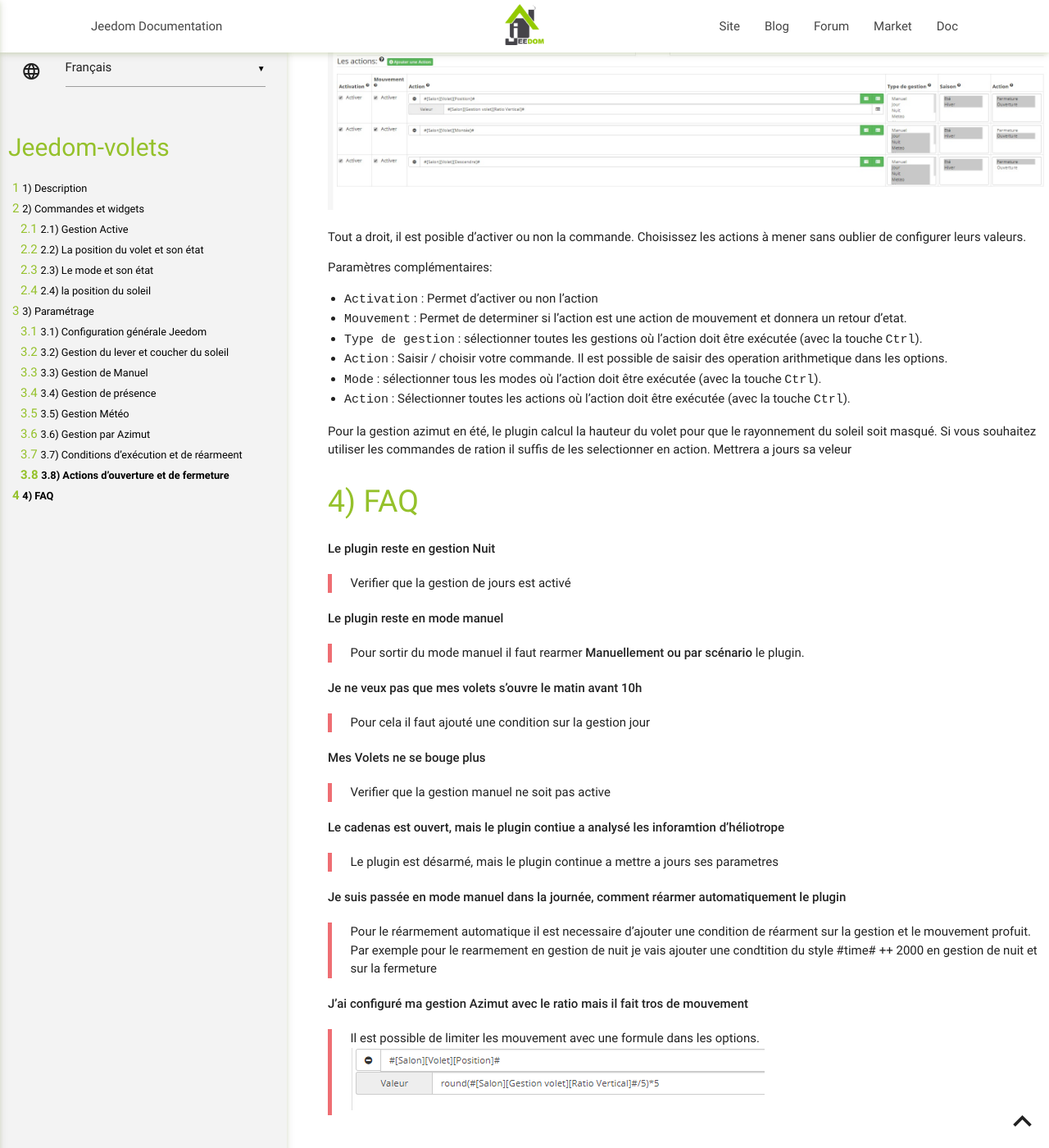
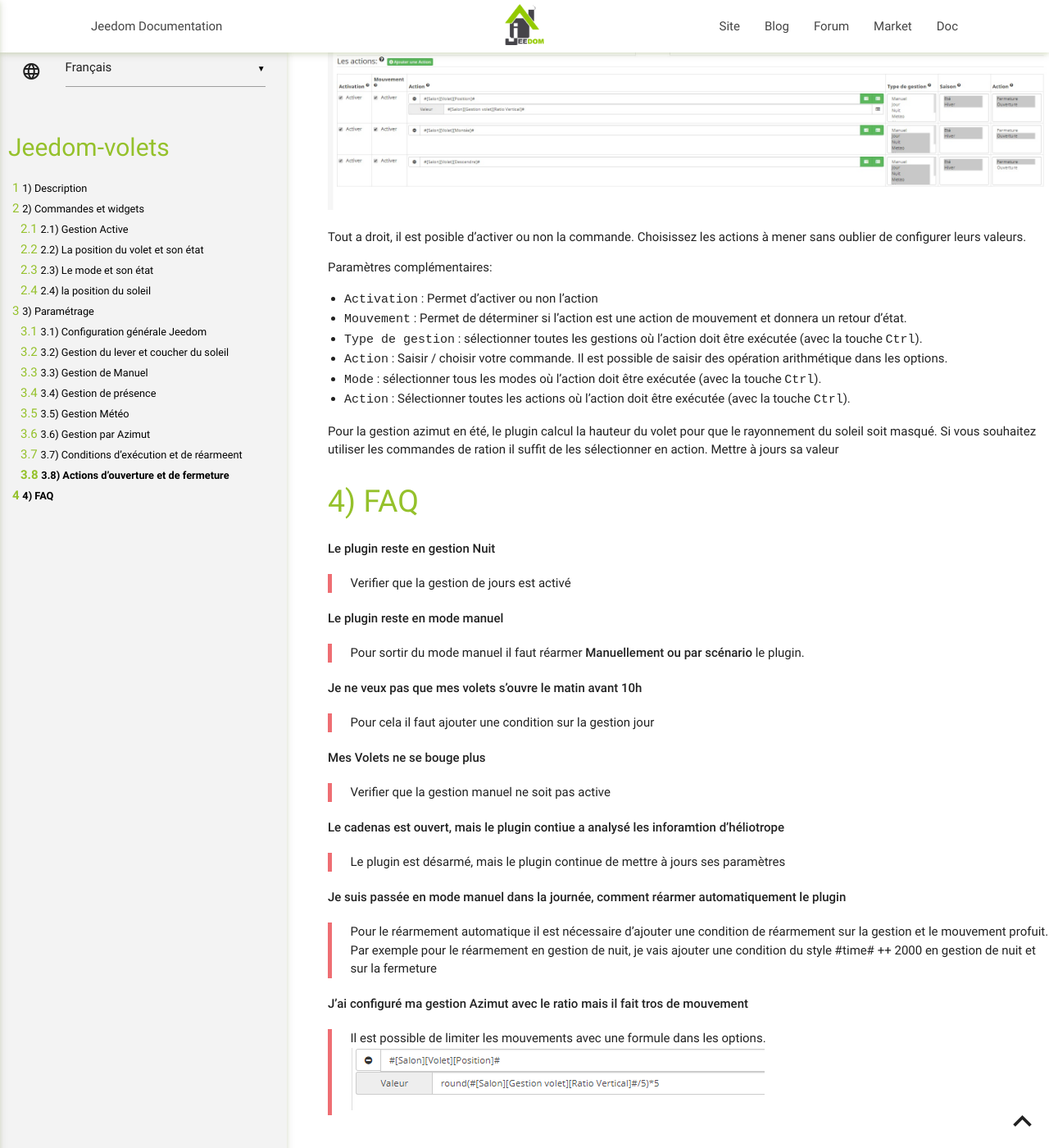
Before and after one commit to ndy913/Jeedom-Volets, a Jekyll site: the page built from docs/fr_FR/index.md, in a window 1280 px wide and 1400 px high, scrolled down 8465 px. Shown: the whole window at 82% size. Built offline with Jekyll 4.4.1, drawn with Linux system fonts in a browser that asks for light colours; our own code applies the rules of GitHub Pages for plain Markdown files; some of the changed text lies outside the part shown.

Commit message:
Update index.md
Corrections Orthographe

```diff
--- a/docs/fr_FR/index.md
+++ b/docs/fr_FR/index.md
@@ -19,12 +19,12 @@ Pour chaque équipement, le plugin va créer des commandes.
 
 * `Activer` / `Désactiver` => `Etat activation` : Permet de gere l'armement du plugin par une voie externe (scénario, plugins, ...)
 * `Etat du volet`: Etat determinant si le volet doit etre ouvert ou fermer
-* `Position du volet`: Mise a jousr de l'etat
-* `Position du soleil` : Determine si le soleil est dans la fenetre ou non
+* `Position du volet`: Mise a jour de l'état
+* `Position du soleil` : Détermine si le soleil est dans la fenêtre ou non
 * `Ratio Horizontal` : Estimation par le plugin du ratio d'ouverture Horizontal
 * `Ratio Vertical` : Estimation par le plugin du ratio d'ouverture Vertical
 * `Mode` : Determine dans quel Mode (Saison) fonctionne le plugin
-* `Etat mode` : Representation du mode actif
+* `Etat mode` : Représentation du mode actif
 * `Gestion Active` : Indicateur de gestion en cours d'utilisation
 
 
@@ -105,8 +105,8 @@ Configuration générale Jeedom
 
 ### Gestion de l'etat reel
 
-* `Objet etat réel` : Commande Jeedom permetant de définir l'etat réel du volet
-* `Hauteur de fermeture` : Seuil de la hauteur de l'etat reel séparant l'ouverture de la fermeture
+* `Objet etat réel` : Commande Jeedom permetant de définir l'état réel du volet
+* `Hauteur de fermeture` : Seuil de la hauteur de l'état réel séparant l'ouverture de la fermeture
 
 Gestion du lever et coucher du soleil
 ---
@@ -200,8 +200,8 @@ Afin d'affiner tous les cas d'utilisation de gestion de nos volets, nous pouvons
 ![introduction01](../images/Volets_screenshot_ConfigurationCondition.jpg)
 
 Paramètres complémentaires :
-* `Sur Action` : Permet d'identifier les conditions a tester pour executer une action
-* `Sur Réactivation` : 	Permet d'identifier les conditions a tester pour rearmer le plugin automatiquement
+* `Sur Action` : Permet d'identifier les conditions à tester pour executer une action
+* `Sur Réactivation` : 	Permet d'identifier les conditions à tester pour rearmer le plugin automatiquement
 * `Inverser l'action` : Permet de relancer une évaluation des conditions avec un position inverse du volet
 * `Condition` : Saisir votre contions. L'ensemble de condion forme un ET logique
 * `Type de gestion` : sélectionner toutes les gestions où la condition doit être vérifiée (avec la touche `Ctrl`)
@@ -227,15 +227,15 @@ Choisissez les actions à mener sans oublier de configurer leurs valeurs.
 Paramètres complémentaires:
 
 * `Activation` : Permet d'activer ou non l'action
-* `Mouvement` : Permet de determiner si l'action est une action de mouvement et donnera un retour d'etat.
+* `Mouvement` : Permet de déterminer si l'action est une action de mouvement et donnera un retour d'état.
 * `Type de gestion` : sélectionner toutes les gestions où l'action doit être exécutée (avec la touche `Ctrl`).
-* `Action` : Saisir / choisir votre commande. Il est possible de saisir des operation arithmetique dans les options.
+* `Action` : Saisir / choisir votre commande. Il est possible de saisir des opération arithmétique dans les options.
 * `Mode` : sélectionner tous les modes où l'action doit être exécutée (avec la touche `Ctrl`).
 * `Action` : Sélectionner toutes les actions où l'action doit être exécutée (avec la touche `Ctrl`).
 
 Pour la gestion azimut en été, le plugin calcul la hauteur du volet pour que le rayonnement du soleil soit masqué.
-Si vous souhaitez utiliser les commandes de ration il suffis de les selectionner en action.
-Mettrera a jours sa veleur
+Si vous souhaitez utiliser les commandes de ration il suffit de les sélectionner en action.
+Mettre à jours sa valeur
 
 FAQ
 ===
@@ -244,21 +244,21 @@ FAQ
 > Verifier que la gestion de jours est activé
 
 **Le plugin reste en mode manuel**
-> Pour sortir du mode manuel il faut rearmer **Manuellement ou par scénario** le plugin.
+> Pour sortir du mode manuel il faut réarmer **Manuellement ou par scénario** le plugin.
 
 **Je ne veux pas que mes volets s'ouvre le matin avant 10h**
-> Pour cela il faut ajouté une condition sur la gestion jour
+> Pour cela il faut ajouter une condition sur la gestion jour
 
 **Mes Volets ne se bouge plus**
 > Verifier que la gestion manuel ne soit pas active
 
 **Le cadenas est ouvert, mais le plugin contiue a analysé les inforamtion d'héliotrope**
-> Le plugin est désarmé, mais le plugin continue a mettre a jours ses parametres
+> Le plugin est désarmé, mais le plugin continue de mettre à jours ses paramètres
 
 **Je suis passée en mode manuel dans la journée, comment réarmer automatiquement le plugin**
-> Pour le réarmement automatique il est necessaire d'ajouter une condition de réarment sur la gestion et le mouvement profuit.
-Par exemple pour le rearmement en gestion de nuit je vais ajouter une condtition du style #time# ++ 2000 en gestion de nuit et sur la fermeture
+> Pour le réarmement automatique il est nécessaire d'ajouter une condition de réarmement sur la gestion et le mouvement profuit.
+Par exemple pour le réarmement en gestion de nuit, je vais ajouter une condition du style #time# ++ 2000 en gestion de nuit et sur la fermeture
 
 **J'ai configuré ma gestion Azimut avec le ratio mais il fait tros de mouvement**
-> Il est possible de limiter les mouvement avec une formule dans les options.
+> Il est possible de limiter les mouvements avec une formule dans les options.
 ![introduction01](../images/ActionRatioLimite.png)
```
Also changed, not shown: other parts of docs/fr_FR/index.md (+4 -4 lines).
